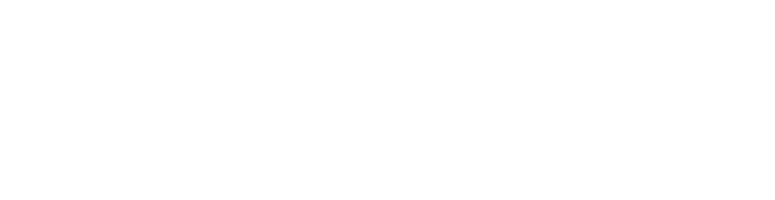
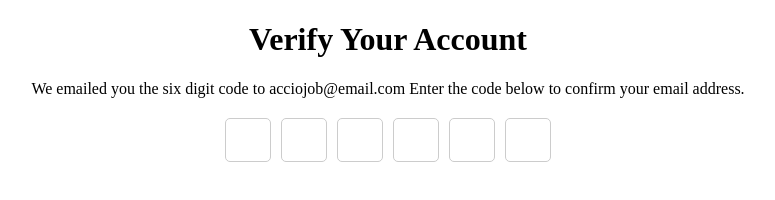
Before and after one commit to acciojob/OTP-Akshay1495, a website: page main.html in a window 1280 px wide. Shown: the whole page, without its empty margins (252-1027 px from the left). Drawn offline with Linux system fonts and the light colour scheme.

Commit message:
created a submission

```diff
--- a/main.html
+++ b/main.html
@@ -7,6 +7,16 @@
 </head>
 
 <body>
+    <h1 id="verification_heading">Verify Your Account</h1>
+	    <p id="verification_subtext">We emailed you the six digit code to acciojob@email.com Enter the code below to confirm your email address.</p>
+    <div class="code-container">
+        <input type="text" class="code" maxlength="1">
+        <input type="text" class="code" maxlength="1">
+        <input type="text" class="code" maxlength="1">
+        <input type="text" class="code" maxlength="1">
+        <input type="text" class="code" maxlength="1">
+        <input type="text" class="code" maxlength="1">
+    </div>
 	<!-- the entire body must be written by student -->
     <script type="text/javascript" src="./script.js">
 </script>
--- a/script.js
+++ b/script.js
@@ -1 +1,24 @@
 //your JS code here. If required.
+
+ const inputs = document.querySelectorAll('.code');
+
+        inputs.forEach((input, index) => {
+            input.addEventListener('input', (event) => {
+                const value = event.target.value;
+                if (value.length === 1) {
+                    if (index < inputs.length - 1) {
+                        inputs[index + 1].focus();
+                    } else {
+                        inputs[index].blur();
+                    }
+                }
+            });
+
+            input.addEventListener('keydown', (event) => {
+                if (event.key === 'Backspace' && index > 0) {
+                    if (input.value.length === 0) {
+                        inputs[index - 1].focus();
+                    }
+                }
+            });
+        });
--- a/styles.css
+++ b/styles.css
@@ -1 +1,22 @@
 /*  your css code here. If applicable */
+
+
+#verification_heading,
+#verification_subtext {
+    text-align: center;
+}
+.code-container {
+    display: flex;
+    justify-content: center;
+    margin-top: 20px;
+}
+
+.code {
+    width: 40px;
+    height: 40px;
+    text-align: center;
+    font-size: 20px;
+    margin: 0 5px;
+    border: 1px solid #ccc;
+    border-radius: 5px;
+}
```
